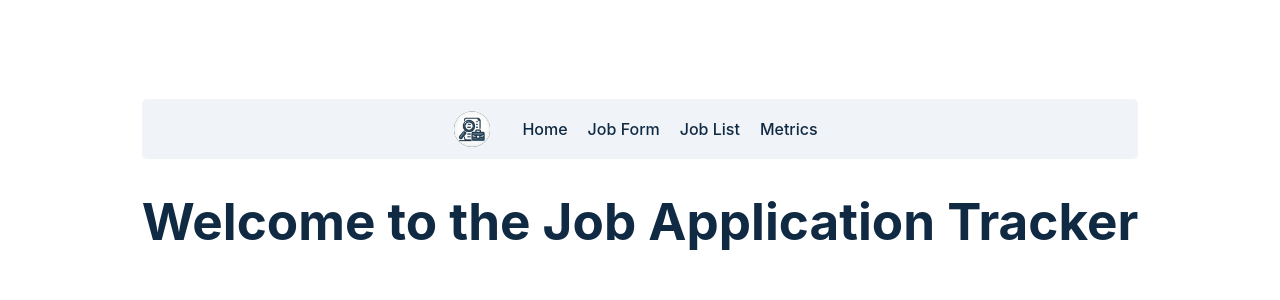
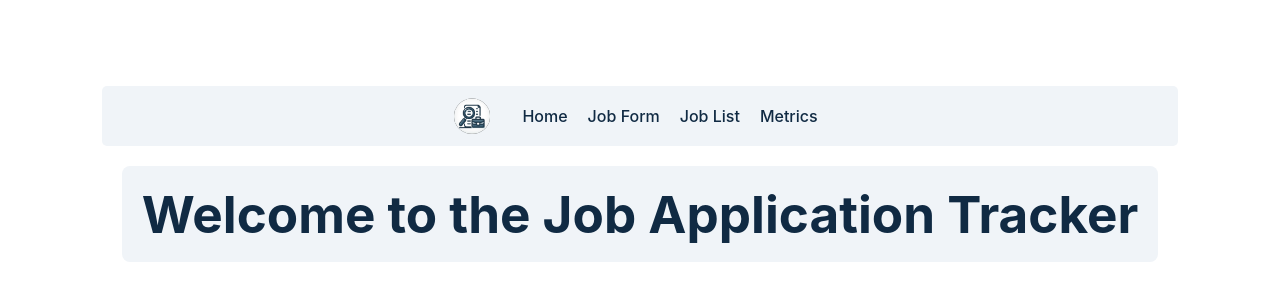
Before and after one commit to ElDuke717/job-application-tracker, a React (Vite) app: page / in a window 1280 px wide. Shown: the part 216-516 px from the top of the page. Built offline with nearby package versions, Linux system fonts and the light colour scheme.

Commit message:
update changes to app layout

```diff
--- a/src/App.tsx
+++ b/src/App.tsx
@@ -23,7 +23,7 @@ function App() {
         <Route path="/job-form" element={<JobForm />} />
         <Route path="/job-list" element={<JobList />} />
         <Route path="/metrics" element={<Metrics />} />
-        <Route path="/" element={<h1>Welcome to the Job Application Tracker</h1>} />
+        <Route path="/" element={<h1 className='graph'>Welcome to the Job Application Tracker</h1>} />
       </Routes>
     </Router>
   );
```
